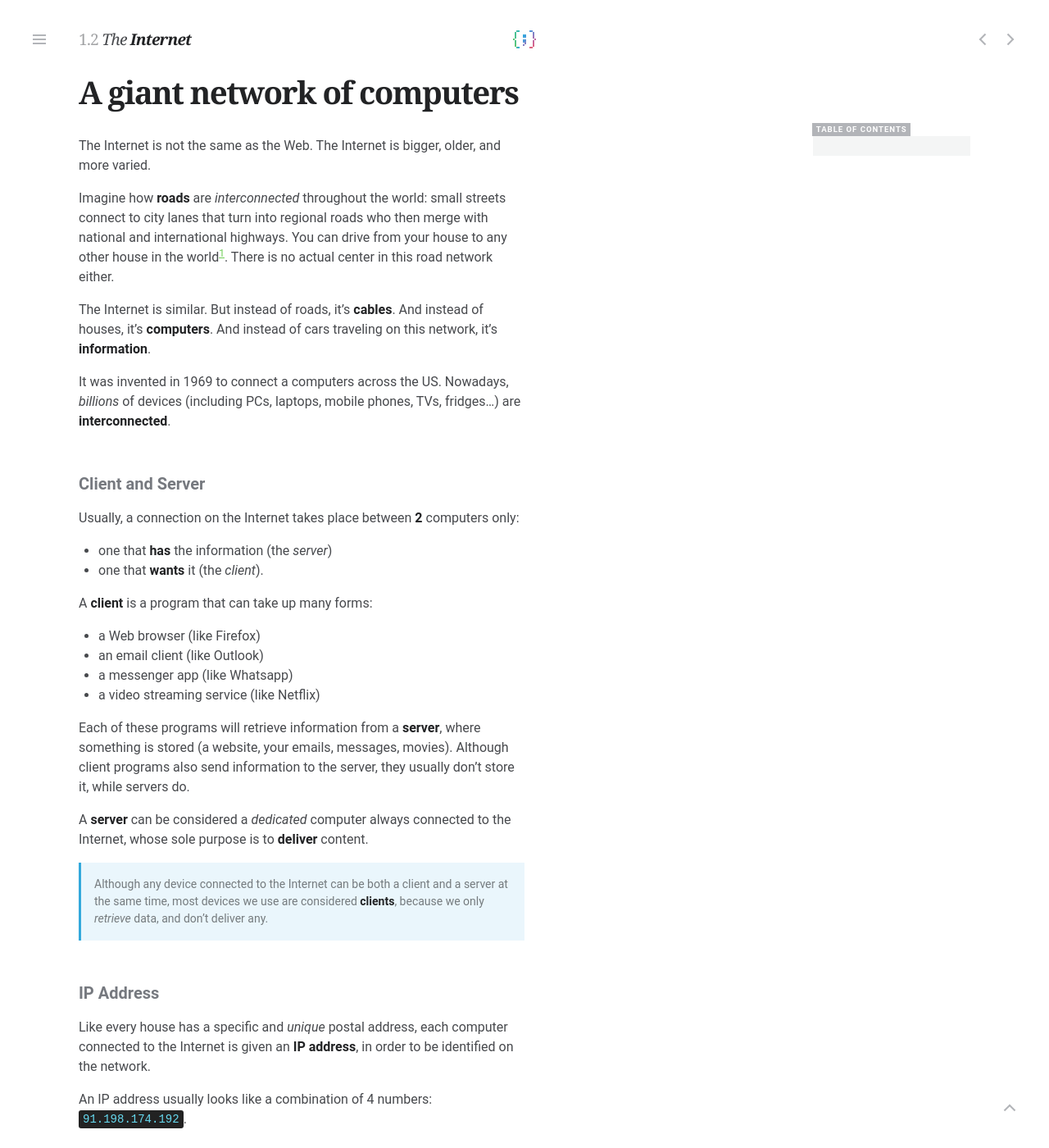
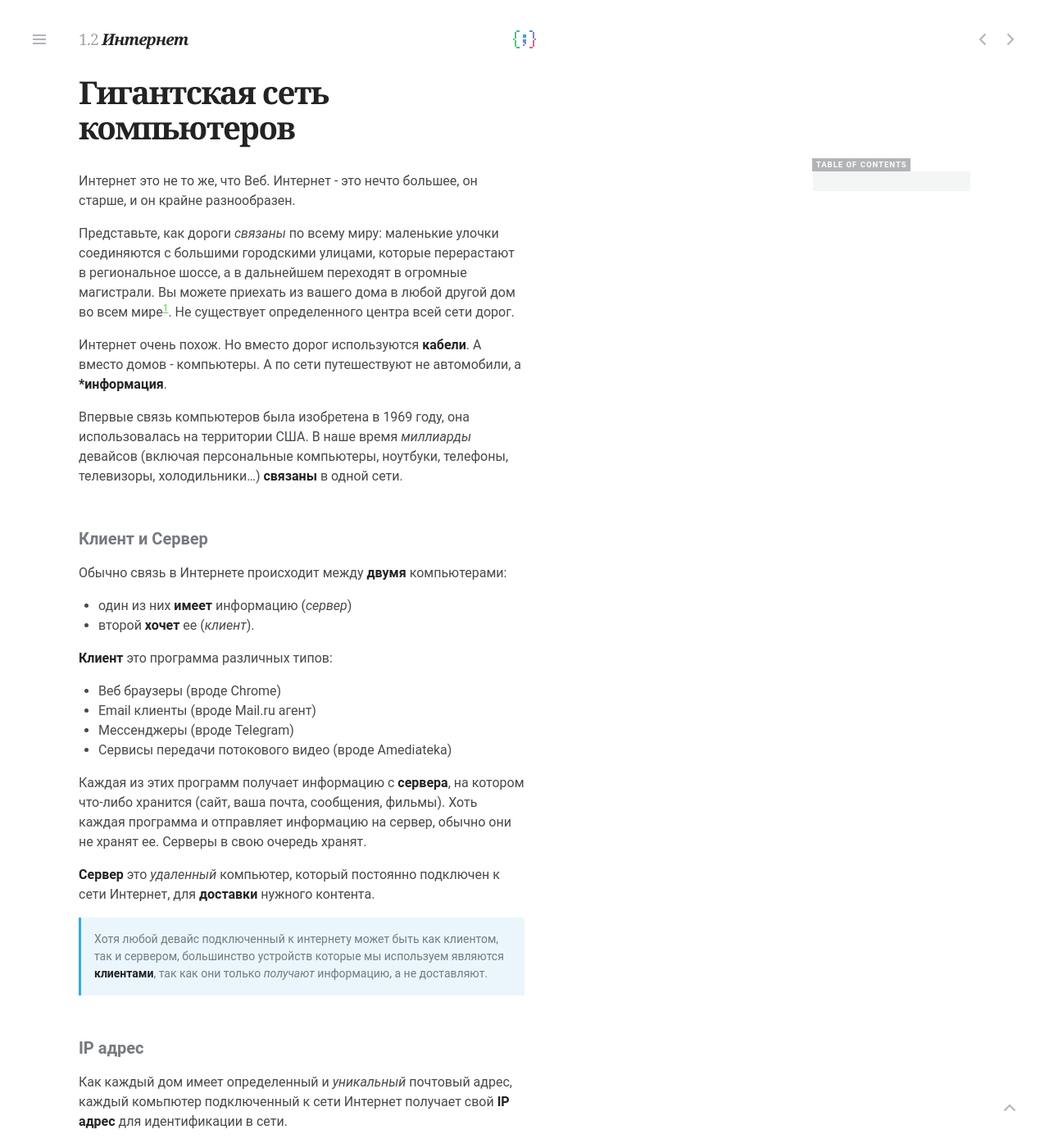
Before and after one commit to jgthms/marksheet, a Jekyll site: the page built from _posts/2015-01-02-internet.md, in a window 1280 px wide and 1400 px high. Shown: the whole window at 82% size. Built offline with Jekyll 4.4.1, drawn with Linux system fonts in a browser that asks for light colours; nearby versions of some CDN libraries; comment, search, counter and statistics services are not loaded; some of the changed text lies outside the part shown.

Commit message:
Translate to Russian

```diff
--- a/_posts/2015-01-02-internet.md
+++ b/_posts/2015-01-02-internet.md
@@ -1,109 +1,110 @@
 ---
 layout: post
-title: "The <strong>Internet</strong>"
-subtitle: "A giant <strong>network</strong> of computers"
+title: "<strong>Интернет</strong>"
+subtitle: "Гигантская <strong>сеть</strong> компьютеров"
 section: web
 ---
 
-The Internet is not the same as the Web. The Internet is bigger, older, and more varied.
+Интернет это не то же, что Веб. Интернет - это нечто большее, он старше, и он крайне разнообразен.
 
-Imagine how **roads** are _interconnected_ throughout the world: small streets connect to city lanes that turn into regional roads who then merge with national and international highways. You can drive from your house to any other house in the world[^1]. There is no actual center in this road network either.
+Представьте, как дороги _связаны_ по всему миру: маленькие улочки соединяются с большими городскими улицами, которые перерастают в региональное шоссе, а в дальнейшем переходят в огромные магистрали. Вы можете приехать из вашего дома в любой другой дом во всем мире[^1]. Не существует определенного центра всей сети дорог.
 
-The Internet is similar. But instead of roads, it's **cables**. And instead of houses, it's **computers**. And instead of cars traveling on this network, it's **information**.
+Интернет очень похож. Но вместо дорог используются **кабели**. А вместо домов - компьютеры. А по сети путешествуют не автомобили, а ***информация**.
 
-It was invented in 1969 to connect a computers across the US. Nowadays, _billions_ of devices (including PCs, laptops, mobile phones, TVs, fridges...) are **interconnected**.
+Впервые связь компьютеров была изобретена в 1969 году, она использовалась на территории США. В наше время _миллиарды_ девайсов (включая персональные компьютеры, ноутбуки, телефоны, телевизоры, холодильники...) **связаны** в одной сети.
 
-### Client and Server
 
-Usually, a connection on the Internet takes place between **2** computers only:
+### Клиент и Сервер
+Обычно связь в Интернете происходит между **двумя** компьютерами:
 
-* one that **has** the information (the _server_)
-* one that **wants** it (the _client_).
+* один из них **имеет** информацию (_сервер_)
+* второй **хочет** ее (_клиент_).
 
-A **client** is a program that can take up many forms:
+**Клиент** это программа различных типов:
 
-* a Web browser (like Firefox)
-* an email client (like Outlook)
-* a messenger app (like Whatsapp)
-* a video streaming service (like Netflix)
+* Веб браузеры (вроде Chrome)
+* Email клиенты (вроде Mail.ru агент)
+* Мессенджеры (вроде Telegram)
+* Сервисы передачи потокового видео (вроде Amediateka)
 
-Each of these programs will retrieve information from a **server**, where something is stored (a website, your emails, messages, movies). Although client programs also send information to the server, they usually don't store it, while servers do.
+Каждая из этих программ получает информацию с **сервера**, на котором что-либо хранится (сайт, ваша почта, сообщения, фильмы).
+Хоть каждая программа и отправляет информацию на сервер, обычно они не хранят ее. Серверы в свою очередь хранят.
 
-A **server** can be considered a _dedicated_ computer always connected to the Internet, whose sole purpose is to **deliver** content.
+**Сервер** это _удаленный_ компьютер, который постоянно подключен к сети Интернет, для **доставки** нужного контента.
 
-Although any device connected to the Internet can be both a client and a server at the same time, most devices we use are considered **clients**, because we only _retrieve_ data, and don't deliver any.
+Хотя любой девайс подключенный к интернету может быть как клиентом, так и сервером, большинство устройств которые мы используем являются **клиентами**, так как они только _получают_ информацию, а не доставляют.
 {: .info}
 
-### IP Address
+### IP адрес
 
-Like every house has a specific and _unique_ postal address, each computer connected to the Internet is given an **IP address**, in order to be identified on the network.
+Как каждый дом имеет определенный и _уникальный_ почтовый адрес, каждый комьпютер подключенный к сети Интернет получает свой **IP адрес** для идентификации в сети.
 
-An IP address usually looks like a combination of 4 numbers: `91.198.174.192`.
+IP адрес обычно выглядит как комбинация четырех чисел: `91.198.174.192`.
 
-### Domains
+### Домены
 
-Although IP addresses are useful for computers to tell each other part thanks to their uniqueness, they are hard to read and remember for us humans.
+Не смотря на то, что IP адреса удобны для компьютеров из-за их уникальности, их очень сложно читать и запоминать для человека.
 
-That is why **domains** were created in 1985. They _associate_ an IP address like `91.198.174.192` with a string of **text** like `wikipedia.org`. As a result, both are **interchangeable**: you can go to <http://91.198.174.192> or <http://wikipedia.org> and end up on the exact same website.
+Именно поэтому **домены** были созданы в 1985 году. Они _связали_ IP адрес вроде `91.198.174.192` со строкой из **текста** вроде `wikipedia.org`. В результате вы можете перейти на <http://91.198.174.192> или <http://wikipedia.org>, и попасть на один и тот же сайт.
 
-A domain has **3** parts, that are read from right to left:
+Домен имеет **3** части, которые читаются справа на лево:
 
-* **Top-Level Domain** (or TLD): there are generic ones (`.com`, `.org`, `.net`) and country-specific ones (`.us`, `.nl`, `.fr`).
-* **Domain name**: a name like `wikipedia` or `marksheet`, that can include letters, numbers, but no space or dot.
-* **Subdomain** (optional). Although this 3rd part is optional, most websites use `www` as the default subdomain.
+* **Домен первого уровня** (или TLD): например общие (`.com`, `.org`, `.net`) или обозначающие страны (`.us`, `.ru`, `.ge`).
+* **Доменное имя**: название вроде `wikipedia` или `marksheet`, которое может содержать буквы и цифры, но не пробел или точку.
+* **Поддомен** (необязательно). Не смотря на то, что поддомен не обязателен многие сайты используют `www` как стандартный домен.
 
-Think of domains as a way to **name** computers connected to the Internet.
+Думайте о доменах как о методе **назвать** компьютеры подключенные к сети Интернет.
 
-_How do I buy a domain?_{:.question}
-You don't actually _buy_ a domain, but actually **rent** it from whoever is managing the TLD you're aiming for.
-Companies who manage Internet domains are called **domain registrars**. The most famous ones are [Namecheap](https://www.namecheap.com/) and [Gandi](https://www.gandi.net/).
+_Как мне купить домен?_{:.question}
+В действительности вы не должны _покупать_ домен, вы можете **арендовать** его на сервисах, поддерживающих доменные зоны, которые вам интересны.
+Компании, которые управляют доменами в сети интернет называются **регистраторами**. Самый извест регистратор - [Namecheap](https://www.namecheap.com/) и [Gandi](https://www.gandi.net/).
 
-### Protocols
+### Протоколы
 
-The purpose of interconnecting all these computers is for them to **interact** with each other. And like humans talk in different _languages_, computers on the Internet talk using **protocols**.
+Цель связи всех этих компьютеров в том, чтобы была возможность **взаимодействовать** с каждым. Как люди говорят на разных _языках_, компьютеры в интернете говорят на разных **протоколах**.
 
-Each of them serves a different purpose:
+Каждый из них служит своей цели:
 
 <div class="table">
   <table>
     <tr>
-      <th>Protocol</th>
-      <th>Used for</th>
-      <th>Created in</th>
+      <th>Протокол</th>
+      <th>Цель</th>
+      <th>Создан</th>
     </tr>
     <tr>
       <td>
         <abbr title="File Transfer Protocol">FTP</abbr>
       </td>
-      <td>File transfer</td>
+      <td>Передача файлов</td>
       <td>1971</td>
     </tr>
     <tr>
       <td>
         <abbr title="Simple Mail Transfer Protocol">SMTP</abbr>
       </td>
-      <td>Sending Emails</td>
+      <td>Отправка почты</td>
       <td>1971</td>
     </tr>
     <tr>
       <td>
         <abbr title="Internet Message Access Protocol">IMAP</abbr>
       </td>
-      <td>Receiving Emails</td>
+      <td>Принятие почты</td>
       <td>1986</td>
     </tr>
     <tr>
       <td>
         <abbr title="Internet Relay Chat">IRC</abbr>
       </td>
-      <td>Chat</td>
+      <td>Чат</td>
       <td>1988</td>
     </tr>
     <tr>
       <td>
         <abbr title="HyperText Transfer Protocol">HTTP</abbr>
       </td>
-      <td>Browsing HTML documents (Webpages)</td>
+      <td>Просмотр HTML документов (сайтов)</td>
       <td>1989</td>
     </tr>
   </table>
@@ -111,35 +112,35 @@ Each of them serves a different purpose:
 
 ### URL
 
-Now that we've seen how domains and protocols, we can build a **URL**: a **U**niform **R**esource **L**ocator.
+Теперь, когда мы разобрались как работают домены и протоколы мы можем построить **URL**, говоря простыми словами - ссылку.
 
-For example, the current page's URL is `http://marksheet.io/internet.html`, and can be divided in 3 parts:
+К примеру, URL данной страницы - `http://marksheet.io/internet.html`, и он может быть разделен на 3 части:
 
-* `http://` is the **protocol**
-* `marksheet.io` is the **domain**
-* `/internet.html` is the **path**
+* `http://` это **протокол**
+* `marksheet.io` это **домен**
+* `/internet.html` это **путь**
 
-This URL is **unique** and defines
+Этот URL **уникальный** и он определяет
 
-* _where_ to find something across the internet `marksheet.io/internet.html`
-* _how_ the computer is supposed to read it `http://`
+* _где_ искать что-либо в интернете `marksheet.io/internet.html`
+* _как_ компьютер прочтет информацию `http://`
 
-URLs can be more complex-looking. You can read about the [anatomy of an URL](http://doepud.co.uk/blog/anatomy-of-a-url).
+URL-ы могут быть более сложными. Вы можете прочитать статью на английском языке, где о них рассказано подробнее - [anatomy of an URL](http://doepud.co.uk/blog/anatomy-of-a-url).
 {: .info}
 
-Internet
-: A very large **network** of **computers** connected to each other.
+Интернет
+: Очень большая **сеть** **комрьютеров** соединенных друг с другом.
 
-Protocol
-: A set of rules, like a **language**, in which computers **communicate** with each other.
+Протокол
+: Связка правил, похожая на **язык**, на котором компьютеры **общаются** друг с другом.
 
-IP address
-: A combination of **numbers** like `91.198.174.192` which acts like a **unique identifier** for a computer connected to the Internet
+IP адрес
+: Комбинация **чисел** вроде `91.198.174.192`, которая является **уникальным идентификатором** для компьютера подключенным к сети Интернет.
 
-Domain
-: A **text** like `marksheet.io` which acts like a **unique identifier** for a computer connected to the Internet.
-The difference with IP addresses is that domains are easier to read for **humans**.
+Домен
+: Обычный **текст** вроде `marksheet.io` который явлется **уникальным идентификатором** для компьютера подключенным к сети Интернет.
+Различие между доменом и IP в том, что домен более читаем для **людей**.
 
-[^1]: Apart from oceans obviously.
+[^1]: Помимо морей и океанов, очевидно.
 
-*[SMTP]: Simple Mail Transfer Protocol
+*[SMTP]: Simple Mail Transfer Protocol, Легкий Протокол Передачи Писем
```
Also changed, not shown: _posts/2015-01-01-introduction.md (+4 -4 lines), _posts/2015-09-01-sass.md (+1 -1 lines).
